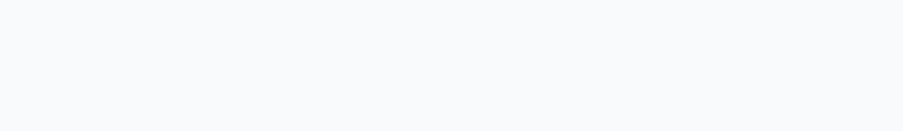
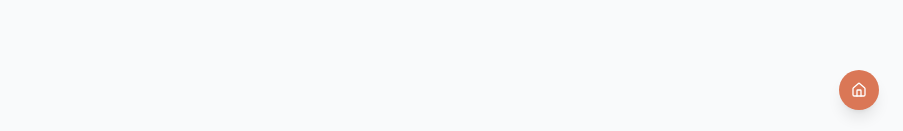
Before and after one commit to nass999/kenya-perk-spotlight, a React (Vite) app: page /login in a window 1280 px wide. Shown: the part 666-797 px from the top of the page, without its empty margins (377-1280 px from the left). Built offline with nearby package versions, Linux system fonts and the light colour scheme.

Commit message:
Add "back to main page" functionality
Adds a "back to main page" link to the `Navbar` component, allowing users to navigate to the homepage from any page.

```diff
--- /dev/null
+++ b/src/components/BackToHomeButton.tsx
@@ -0,0 +1,24 @@
+
+import React from 'react';
+import { Link } from 'react-router-dom';
+import { Home } from 'lucide-react';
+import { Button } from '@/components/ui/button';
+
+interface BackToHomeButtonProps {
+  className?: string;
+}
+
+const BackToHomeButton: React.FC<BackToHomeButtonProps> = ({ className = '' }) => {
+  return (
+    <div className={`fixed bottom-6 right-6 z-50 ${className}`}>
+      <Link to="/">
+        <Button className="bg-[#da7756] hover:bg-[#bd5d3a] rounded-full shadow-lg" size="icon">
+          <Home className="h-5 w-5" />
+          <span className="sr-only">Back to Home</span>
+        </Button>
+      </Link>
+    </div>
+  );
+};
+
+export default BackToHomeButton;
--- a/src/components/ui/sidebar.tsx
+++ b/src/components/ui/sidebar.tsx
@@ -9,6 +9,7 @@ import {
   Users,
   Menu,
   X,
+  Home,
 } from 'lucide-react';
 import { Link, useLocation } from 'react-router-dom';
 import { useAuth } from '@/contexts/AuthContext';
@@ -75,6 +76,12 @@ export function Sidebar() {
 
         {/* Navigation Links */}
         <nav className="space-y-1 mt-6">
+          {/* Home Link - Always visible */}
+          <SidebarLink to="/" active={location.pathname === '/'} onClick={closeOnMobile}>
+            <Home className="h-5 w-5 mr-3" />
+            Main Page
+          </SidebarLink>
+
           <SidebarLink to="/dashboard" active={location.pathname === '/dashboard'} onClick={closeOnMobile}>
             <LayoutDashboard className="h-5 w-5 mr-3" />
             Dashboard
--- a/src/pages/Login.tsx
+++ b/src/pages/Login.tsx
@@ -1,4 +1,3 @@
-
 import React, { useState, useEffect } from 'react';
 import { Link, useNavigate } from 'react-router-dom';
 import { useForm } from 'react-hook-form';
@@ -19,6 +18,7 @@ import { Card, CardContent, CardDescription, CardHeader, CardTitle } from '@/com
 import { toast } from '@/components/ui/use-toast';
 import { Alert, AlertTitle, AlertDescription } from '@/components/ui/alert';
 import { CheckCircle } from 'lucide-react';
+import BackToHomeButton from '@/components/BackToHomeButton';
 
 const loginSchema = z.object({
   email: z.string().email({ message: 'Please enter a valid email address' }),
@@ -120,6 +120,7 @@ const Login = () => {
             </div>
           </CardContent>
         </Card>
+        <BackToHomeButton />
       </div>
     );
   }
@@ -191,6 +192,7 @@ const Login = () => {
           </div>
         </CardContent>
       </Card>
+      <BackToHomeButton />
     </div>
   );
 };
--- a/src/pages/NotFound.tsx
+++ b/src/pages/NotFound.tsx
@@ -1,5 +1,7 @@
+
 import { useLocation } from "react-router-dom";
 import { useEffect } from "react";
+import BackToHomeButton from "@/components/BackToHomeButton";
 
 const NotFound = () => {
   const location = useLocation();
@@ -20,6 +22,7 @@ const NotFound = () => {
           Return to Home
         </a>
       </div>
+      <BackToHomeButton />
     </div>
   );
 };
--- a/src/pages/Unauthorized.tsx
+++ b/src/pages/Unauthorized.tsx
@@ -3,6 +3,7 @@ import React from 'react';
 import { Link } from 'react-router-dom';
 import { Button } from '@/components/ui/button';
 import { ShieldAlert } from 'lucide-react';
+import BackToHomeButton from '@/components/BackToHomeButton';
 
 const Unauthorized = () => {
   return (
@@ -25,6 +26,7 @@ const Unauthorized = () => {
           </div>
         </div>
       </div>
+      <BackToHomeButton />
     </div>
   );
 };
```
